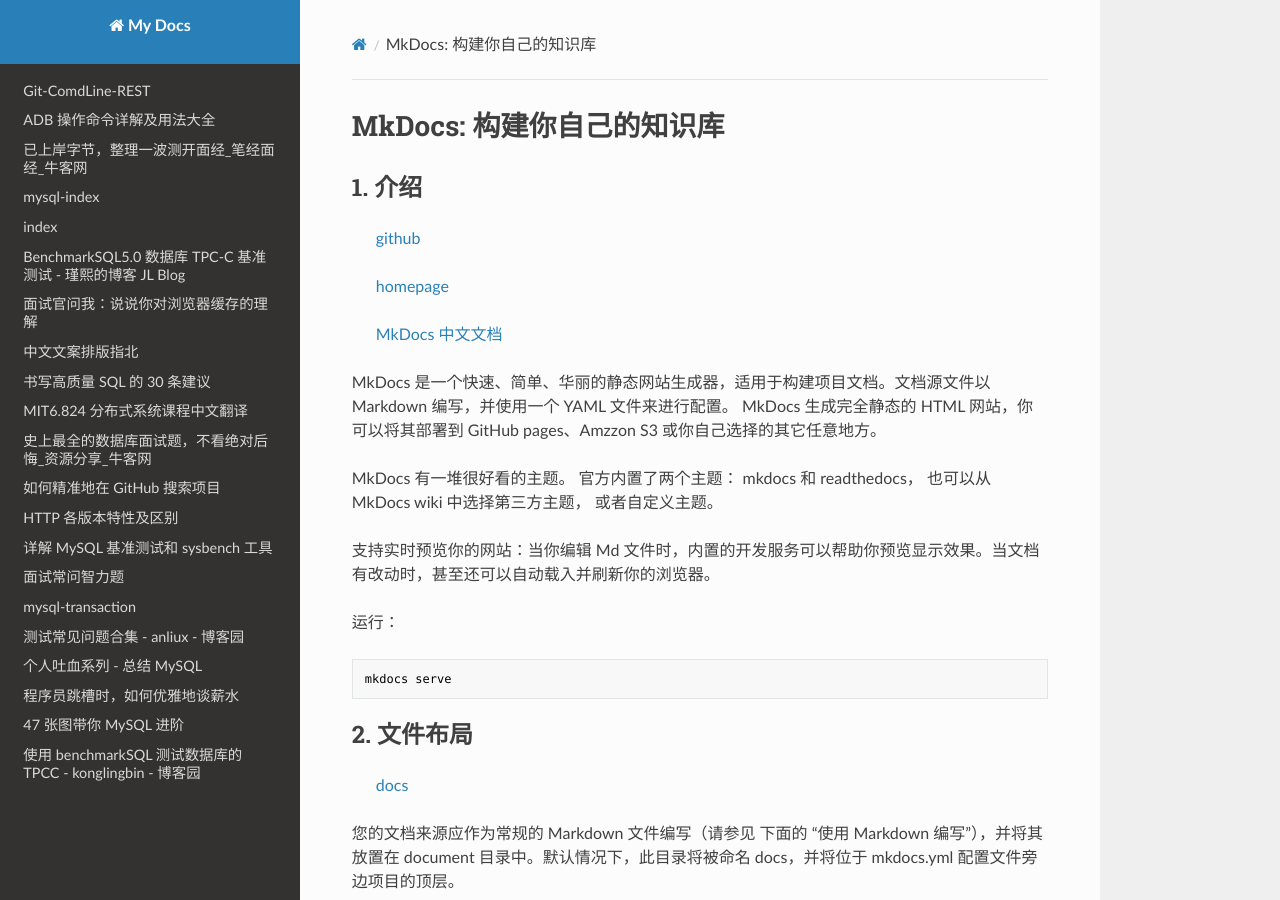
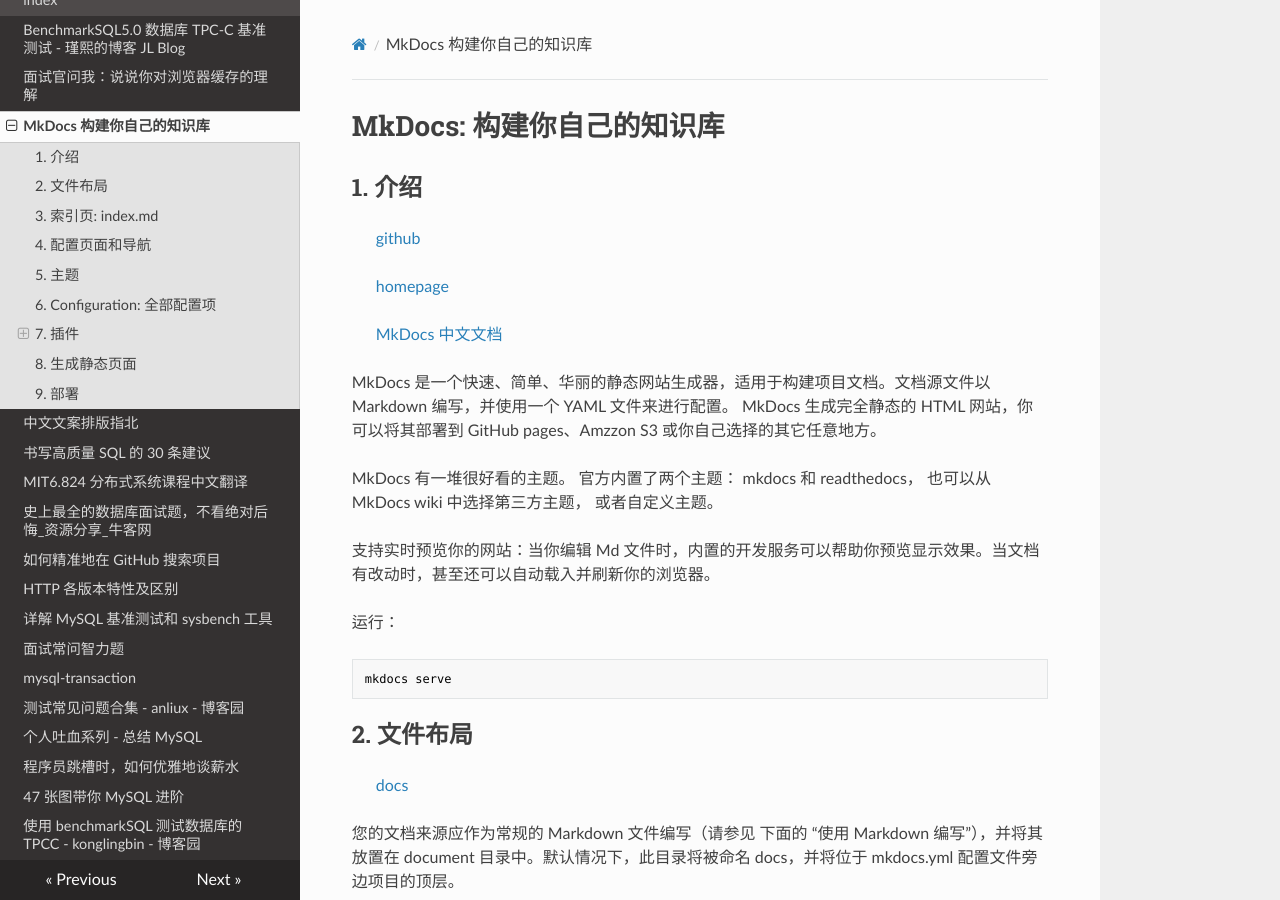
Before and after one commit to WadeStack/test, an MkDocs documentation site: the page built from docs/MkDocs 构建你自己的知识库.md, in a window 1280 px wide and 900 px high. Built offline with MkDocs 1.6.1, drawn with Linux system fonts in a browser that asks for light colours; nearby versions of some CDN libraries; old or Windows-style settings are respelled for this version of MkDocs.

Commit message:
:memo: mkdocs update

```diff
--- a/mkdocs.yml
+++ b/mkdocs.yml
@@ -9,6 +9,7 @@
     - index: index.md
     - BenchmarkSQL5.0 数据库 TPC-C 基准测试 - 瑾熙的博客 JL Blog: BenchmarkSQL5.0 数据库 TPC-C 基准测试 - 瑾熙的博客 JL Blog.md
     - 面试官问我：说说你对浏览器缓存的理解: 面试官问我：说说你对浏览器缓存的理解.md
+    - MkDocs 构建你自己的知识库: MkDocs 构建你自己的知识库.md
     - 中文文案排版指北: 中文文案排版指北.md
     - 书写高质量 SQL 的 30 条建议: 书写高质量 SQL 的 30 条建议.md
     - MIT6.824 分布式系统课程中文翻译: MIT6.824 分布式系统课程中文翻译.md
```
